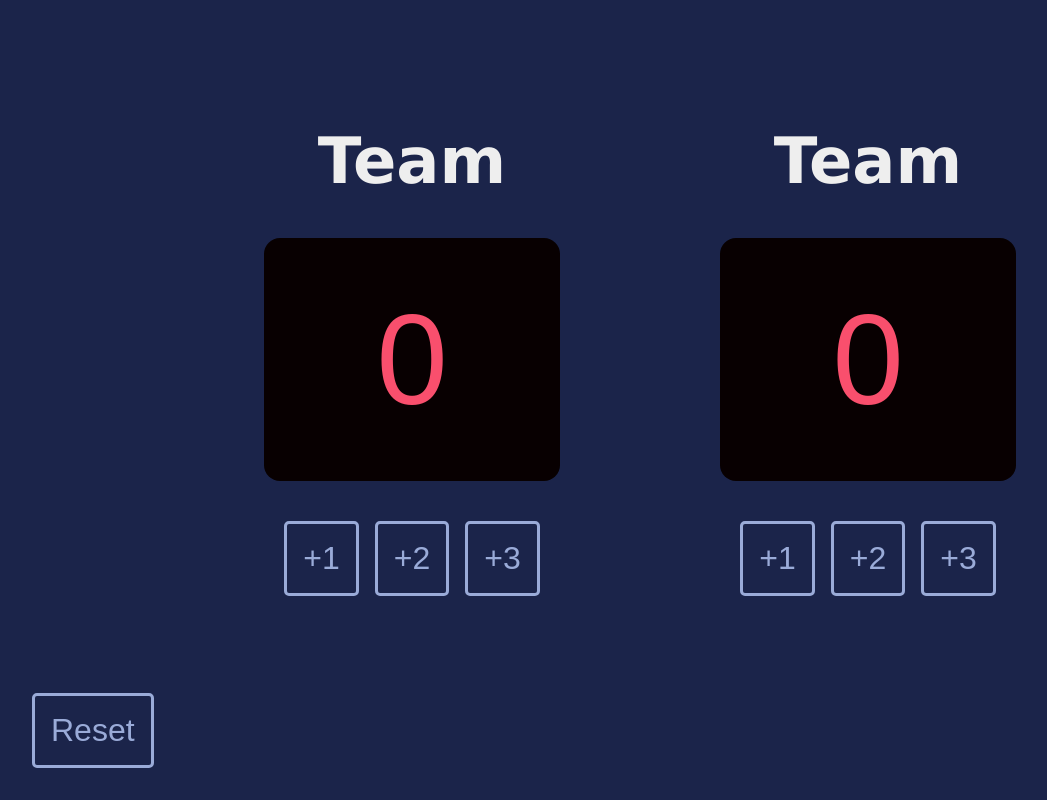
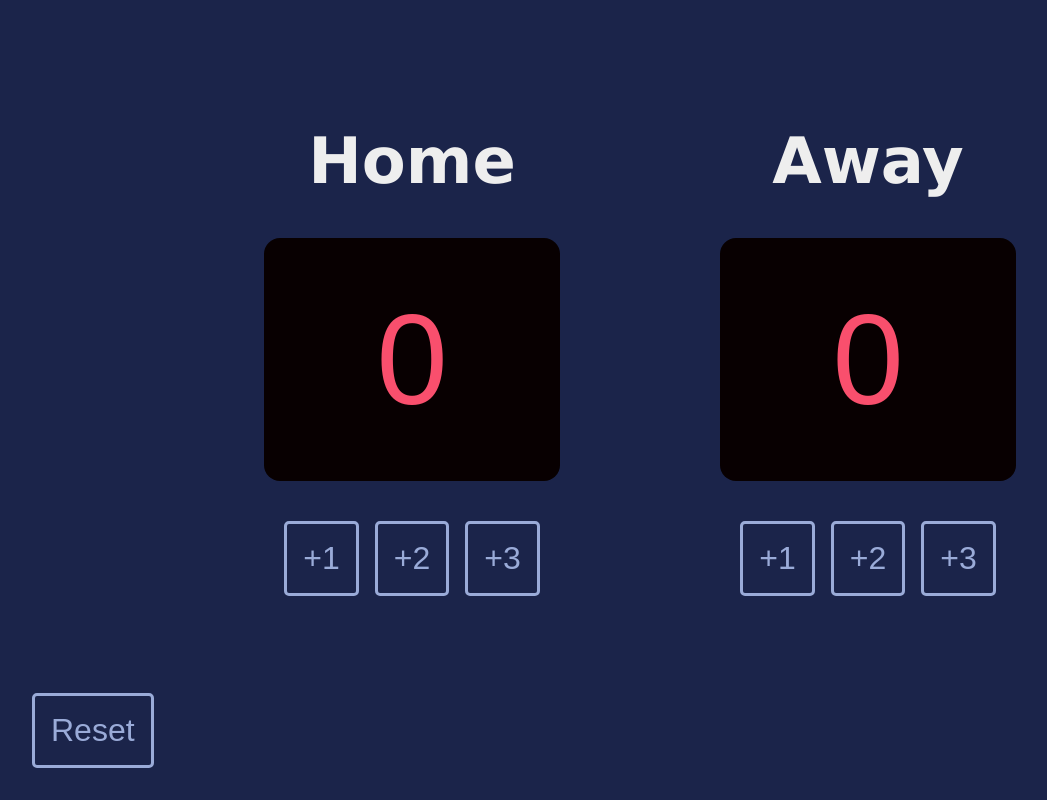
Before and after one commit to MohammedWardah/Basketball-Scoreboard, a plain HTML site: page index.html in a window 1280 px wide. Shown: the whole page, without its empty margins (0-1047 px from the left). Drawn offline with Linux system fonts and the light colour scheme; a web font is replaced by a local one.

Commit message:
Changed team names

```diff
--- a/index.html
+++ b/index.html
@@ -10,7 +10,7 @@
   <body>
     <section class="scoreboard">
       <div class="score-block">
-        <h1>Team</h1>
+        <h1>Home</h1>
         <div class="score-bg"><span id="t1Score"></span></div>
         <div class="buttons">
           <button onclick="t1p1()">+1</button><button onclick="t1p2()">+2</button
@@ -18,7 +18,7 @@
         </div>
       </div>
       <div class="score-block">
-        <h1>Team</h1>
+        <h1>Away</h1>
         <div class="score-bg"><span id="t2Score"></span></div>
         <div class="buttons">
           <button onclick="t2p1()">+1</button><button onclick="t2p2()">+2</button
```
